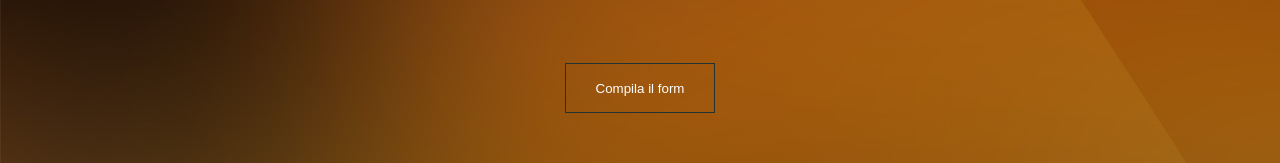
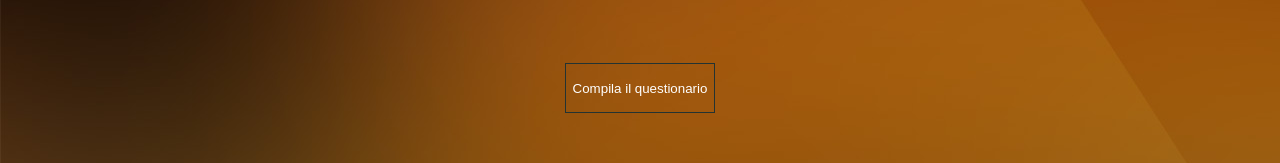
Before and after one commit to Teskin/meet-event, a React (Create React App) app: page / in a window 1280 px wide. Shown: the part 577-740 px from the top of the page. Built offline with nearby package versions, Linux system fonts and the light colour scheme.

Commit message:
small commit

```diff
--- a/src/App.js
+++ b/src/App.js
@@ -37,7 +37,7 @@ class App extends Component {
                         <Col className="side" xs></Col>
                         <Col xs>
                             <div className="space-50"></div>
-                            <button type="button" className="fade-in"> Compila il form</button>
+                            <button type="button" className="fade-in"> Compila il questionario</button>
                         </Col>
                         <Col className="side" xs></Col>
                     </Row>
```
Also changed, not shown: 1 other file (tests, documents, lock files or other folders).
